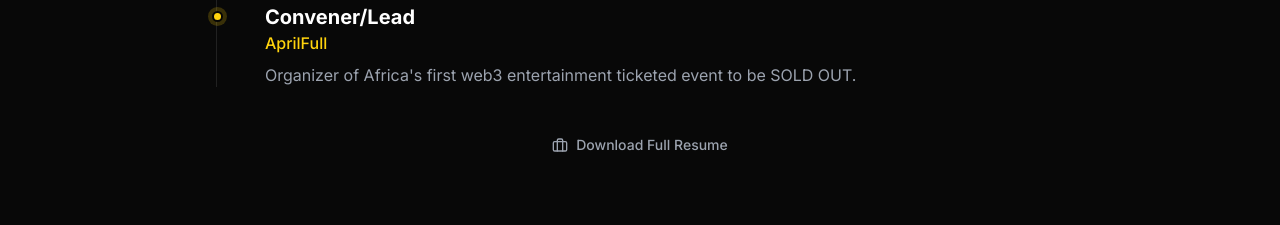
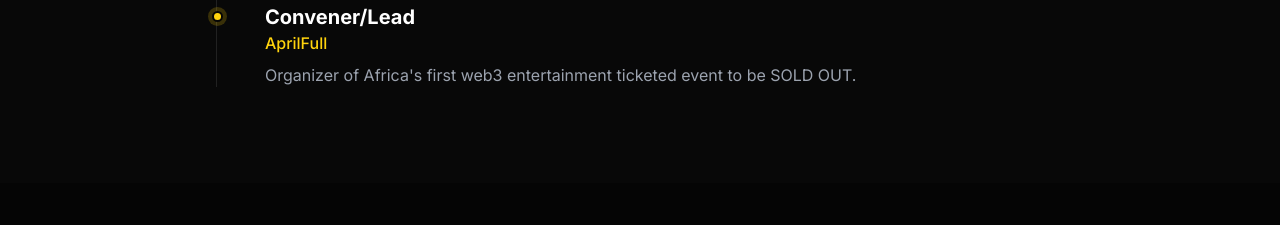
Before and after one commit to CDCODE02/XploitWebsite, a React (Vite) app: page / in a window 1280 px wide. Shown: the part 3720-3945 px from the top of the page. Built offline with nearby package versions, Linux system fonts and the light colour scheme.

Commit message:
feat: Remove resume download link from experience
The resume download link has been removed from the Experience component. This change centralizes resume access to a dedicated section or navigation element, improving UI clarity and reducing redundancy.

```diff
--- a/components/Experience.tsx
+++ b/components/Experience.tsx
@@ -1,6 +1,5 @@
 import React from 'react';
 import { EXPERIENCE } from '../constants';
-import { Briefcase } from 'lucide-react';
 import { motion } from 'framer-motion';
 
 const Experience: React.FC = () => {
@@ -44,13 +43,6 @@ const Experience: React.FC = () => {
             </motion.div>
           ))}
         </div>
-
-        <div className="mt-12 text-center">
-            <a href="/resume.pdf" className="inline-flex items-center gap-2 text-gray-400 hover:text-brand transition-colors text-sm font-medium border-b border-transparent hover:border-brand pb-0.5">
-                <Briefcase size={16} />
-                Download Full Resume
-            </a>
-        </div>
       </div>
     </section>
   );
```
